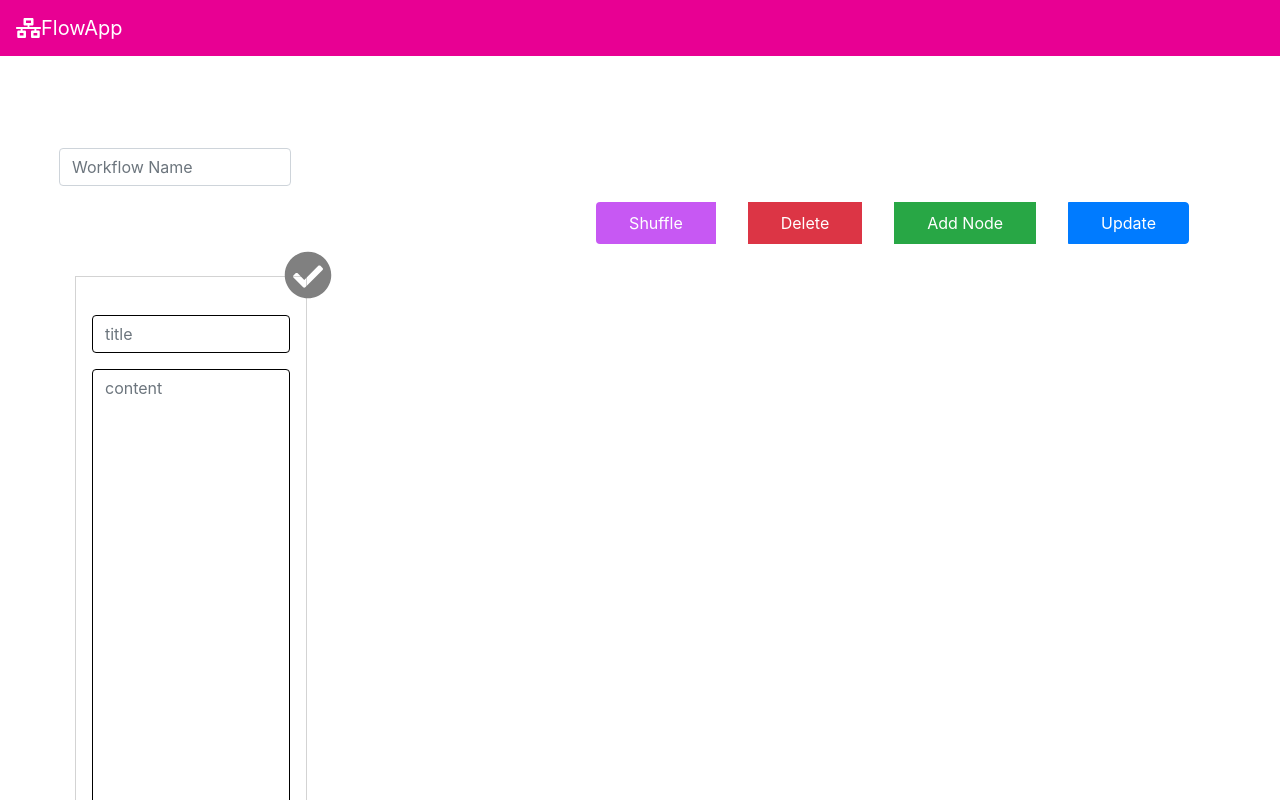
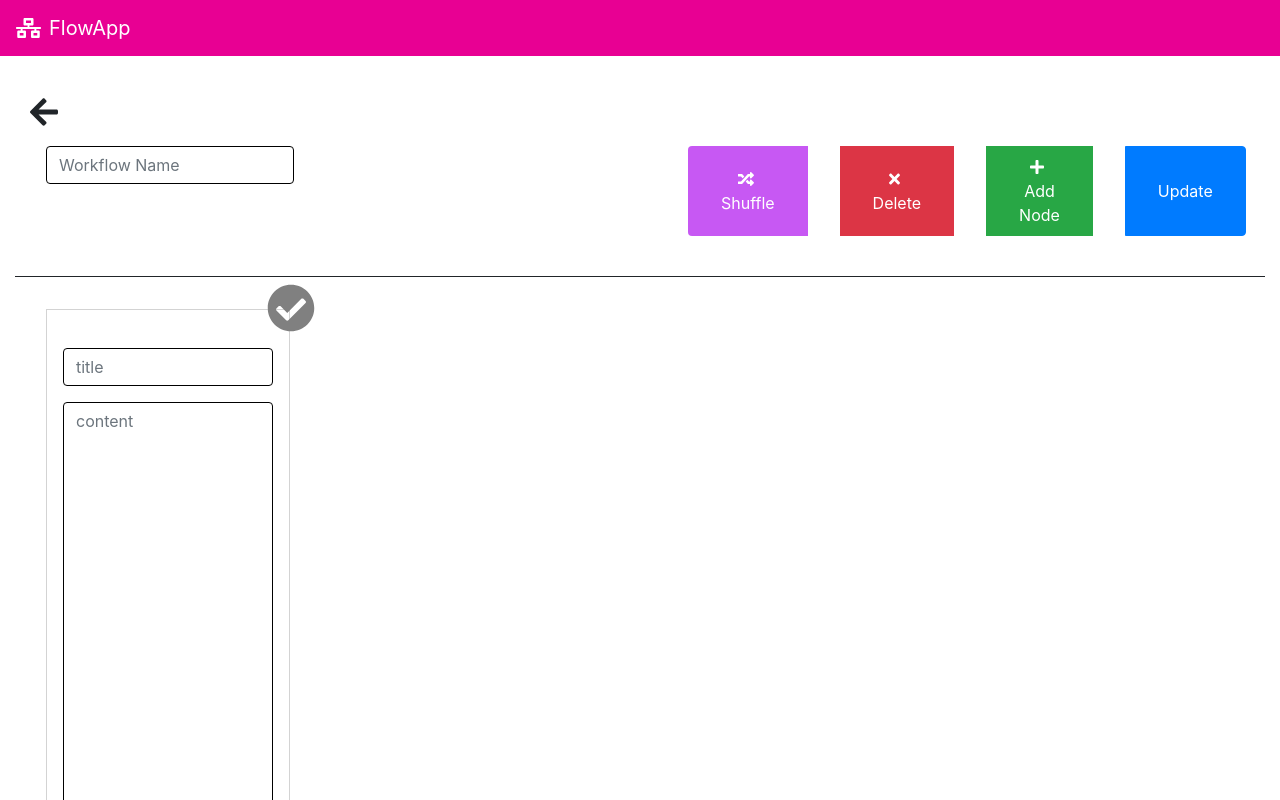
Before and after one commit to reddybashanaguru/work-flow-app-client, a React (Create React App) app: page /flow/edit/1 in a window 1280 px wide. Shown: the top 800 px of the page. Built offline with nearby package versions, Linux system fonts and the light colour scheme.

Commit message:
create component icons

```diff
--- a/src/App.css
+++ b/src/App.css
@@ -2,6 +2,10 @@ body{
     margin:0;
     padding:0;
     box-sizing: border-box;
+}
+
+body svg{
+    cursor: pointer;
 }
 
 .login-form{
@@ -42,13 +46,12 @@ body{
    float: right !important;
 }
 
-.create-container{
-    margin: 100px 20px;
-    padding: 48px 24px 0px 24px;
+.create-container .create-header{
+  border-bottom: 1px solid;
 }
-.create-container .create-header .form-control{
-  width:20%
-}
+.create-container .create-header input{
+    border: 1px solid black;
+  }
 .create-container  .create-header .btn-group{
   float: right;
   padding:16px;
@@ -103,3 +106,7 @@ body{
 .workflow-container .workflow-box .workflow-status{
     padding: 16px;;
 }
+
+.disabled{
+    cursor:not-allowed;
+}
--- a/src/components/header/header-component.jsx
+++ b/src/components/header/header-component.jsx
@@ -16,7 +16,7 @@ const HeaderComponent = (props) => {
             <nav class="navbar fixed-top" style={{ backgroundColor: '#E80093' }}>
                 <Link to="/login">
                     <a class="navbar-brand" href="#" style={{ color: '#ffffff' }}>
-                        <FontAwesomeIcon icon={faNetworkWired} />
+                        <span className="mr-2"><FontAwesomeIcon icon={faNetworkWired} /></span>
                     FlowApp
                 </a>
                 </Link>
--- a/src/routes/create-workflow/create.jsx
+++ b/src/routes/create-workflow/create.jsx
@@ -1,5 +1,5 @@
 import React, { Component } from 'react';
-import { faCheckCircle } from "@fortawesome/free-solid-svg-icons";
+import { faCheckCircle, faRandom, faTimes, faPlus, faArrowLeft } from "@fortawesome/free-solid-svg-icons";
 import { FontAwesomeIcon } from "@fortawesome/react-fontawesome";
 
 class CreateWorkflowComponent extends Component {
@@ -28,7 +28,9 @@ class CreateWorkflowComponent extends Component {
             this.setState({ disableShuffle: true });
         }
     }
-
+    goToList = () => {
+        this.props.history.push("/flow");
+    }
     addNode = () => {
         const { workflow } = this.state;
         const { workflowList } = this.props;
@@ -136,30 +138,41 @@ class CreateWorkflowComponent extends Component {
         const { nodes = [], workflowName = '' } = editWorkFlow ? editWorkFlow : workflow;
         const { disableShuffle } = this.state;
         return (
-            <div className="create-container">
+            <div className="create-container container-fluid mt-5 pt-5">
+                <div>
+                    <span className="mr-1" onClick={this.goToList}><FontAwesomeIcon icon={faArrowLeft} size="2x" /></span>
+                </div>
                 <form onSubmit={this.saveWorkflow} id="create-node-form">
-                    <div className="form-group create-header">
+                    <div className="form-group create-header row pb-4">
+                        <div className="col-sm-6 mt-3 ml-3">
                             <input
                                 onChange={(e) => this.onInputChange(e)}
                                 name="workflowName"
                                 value={workflowName}
-                            type="text" className="form-control" id="workflowName"
+                                type="text" className="form-control col-sm-5" id="workflowName"
                                 placeholder="Workflow Name"
                                 required
                             />
-                        <div class="btn-group" role="group" aria-label="Basic example">
+                        </div>
+                        <div className="btn-group col-sm-5" role="group" aria-label="Basic example">
                             <button type="button"
-                                class="btn btnShuffle"
+                                className={`btn btnShuffle ${(this.enableShuffle() || disableShuffle) && "disabled"}`}
                                 onClick={this.shuffleArray}
                                 disabled={this.enableShuffle() || disableShuffle}
-                            >Shuffle</button>
+                            >
+                                <span className="mr-1"><FontAwesomeIcon icon={faRandom} /></span>
+                            Shuffle
+                            </button>
                             <button
                                 type="button"
                                 class="btn btn-danger"
                                 onClick={this.deleteNode}
-                            // disabled={!workflowId}
-                            >Delete</button>
-                            <button type="button" class="btn btn-success" onClick={this.addNode}>Add Node</button>
+                            >
+                                <span className="mr-1"><FontAwesomeIcon icon={faTimes} /></span>
+                            Delete</button>
+                            <button type="button" class="btn btn-success" onClick={this.addNode}>
+                                <span className="mr-1"><FontAwesomeIcon icon={faPlus} /></span>
+                            Add Node</button>
                             <button type="submit" class="btn btn-primary">
                                 {workflowId ? "Update" : "Save"}
                             </button>
--- a/src/routes/workflow-list/flowlist.jsx
+++ b/src/routes/workflow-list/flowlist.jsx
@@ -23,17 +23,21 @@ class Flowlist extends Component {
         const { workflowList = [], routerData } = this.props;
         // console.log('workflowList', workflowList);
         return (
-            <div>
-                <div className="search-form">
+            <div className="container-fluid">
+                <div className="row">
+                    <div className="search-form col-sm-6">
                         <form class="form-inline">
                             <input class="form-control" type="search" placeholder="Search Workflows...." aria-label="Search" />
                             <span className="search-icon"><FontAwesomeIcon icon={faSearch} /></span>
                         </form>
                     </div>
+                    <div className="col-sm-6 mt-5 pt-5 mr-0">
                         <button type="button" class="btn btn-success create-button" onClick={this.goToCreate}>
-                    <FontAwesomeIcon icon={faPlus} />
+                            <span className="mr-1"> <FontAwesomeIcon icon={faPlus} /></span>
                   Create Workflow
                 </button>
+                    </div>
+                </div>
                 {workflowList && (
                     <div className="container-fluid workflow-container">
                         <div className="row">
```
Lines whose indentation alone changed are shown as unchanged.
